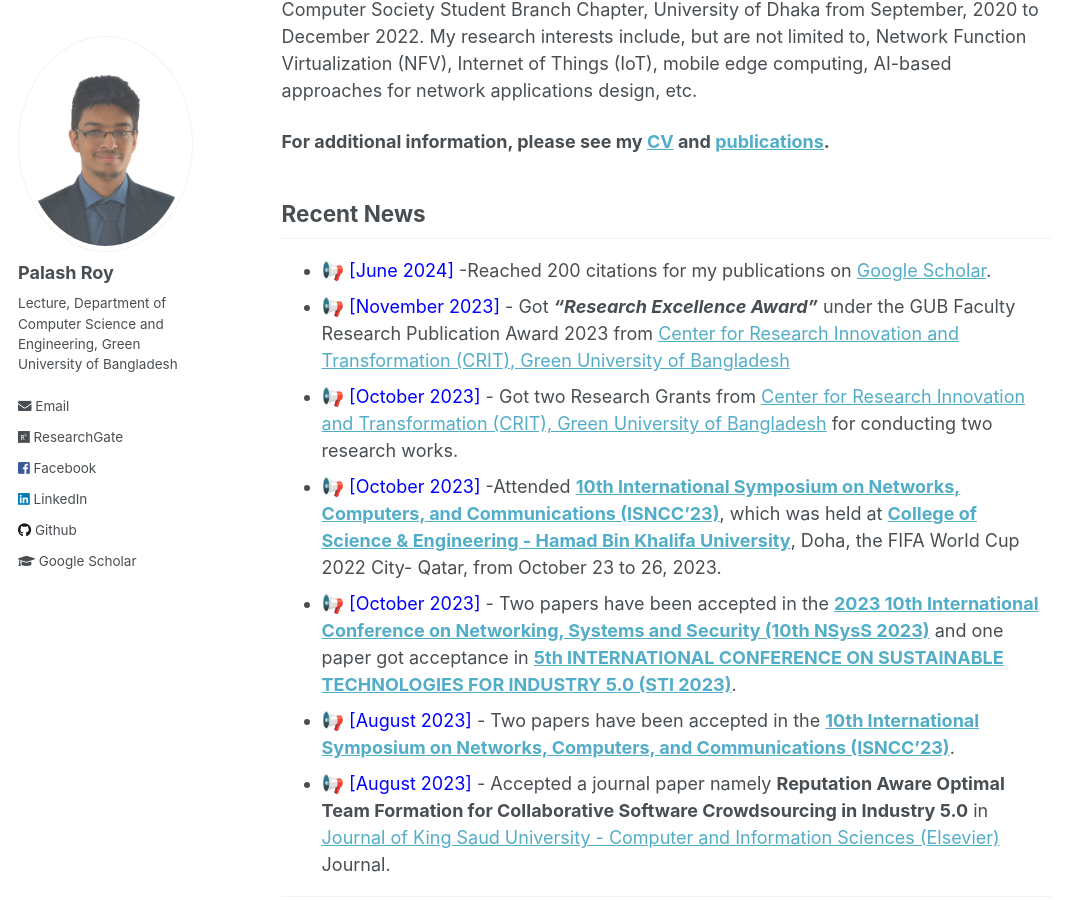
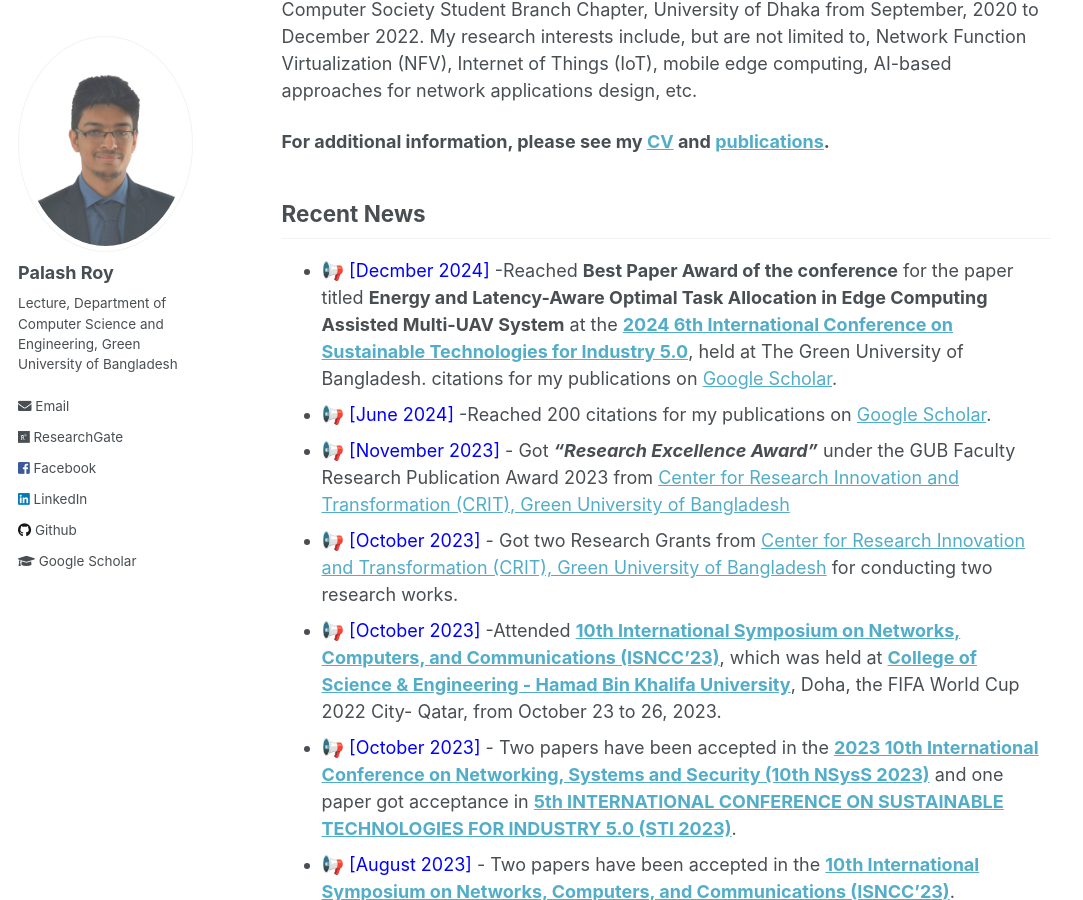
Before and after one commit to PalashRoy975/PalashRoy975.github.io, a Jekyll site: the page built from _pages/about.md, in a window 1280 px wide and 900 px high, scrolled down 348 px. Shown: the whole window, without its empty margins (0-1083 px from the left). Built offline with Jekyll 4.4.1, drawn with Linux system fonts in a browser that asks for light colours.

Commit message:
Update about.md

```diff
--- a/_pages/about.md
+++ b/_pages/about.md
@@ -37,6 +37,8 @@ for conducting extensive research work on M.Sc. Thesis.
 
 
 ## Recent News
+* 📢 <span style="color:Blue"> [Decmber 2024] </span> -Reached **Best Paper Award of the conference** for the paper titled **Energy and Latency-Aware Optimal Task Allocation in Edge Computing Assisted Multi-UAV System** at the **[2024 6th International Conference on Sustainable Technologies for Industry 5.0](https://sti.green.edu.bd/)**, held at The Green University of Bangladesh.
+  citations for my publications on [Google Scholar](https://scholar.google.com/citations?user=6YbqlUkAAAAJ&hl=en).
 * 📢 <span style="color:Blue"> [June 2024] </span> -Reached 200 citations for my publications on [Google Scholar](https://scholar.google.com/citations?user=6YbqlUkAAAAJ&hl=en).
 * 📢 <span style="color:Blue"> [November 2023] </span> - Got ***"Research Excellence Award"*** under the GUB Faculty Research Publication Award 2023 from [Center for Research Innovation and Transformation (CRIT), Green University of Bangladesh](http://crit.green.edu.bd/)
 * 📢 <span style="color:Blue"> [October 2023] </span> - Got two Research Grants from [Center for Research Innovation and Transformation (CRIT), Green University of Bangladesh](http://crit.green.edu.bd/) for conducting two research works.
```
